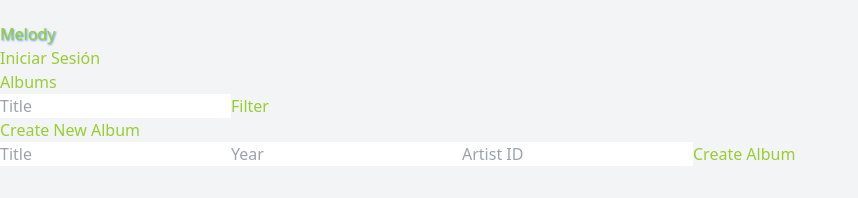
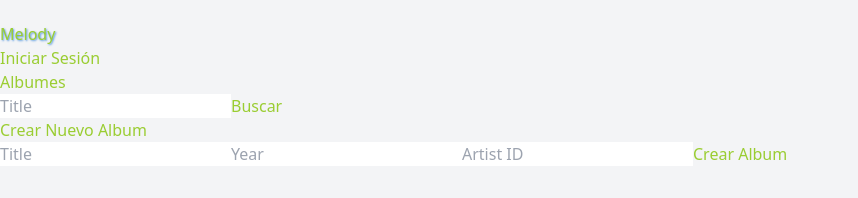
Before and after one commit to VauroraS/Proyecto_Integrador, a React (Vite) app: page /album in a window 1280 px wide. Shown: the part 310-508 px from the top of the page, without its empty margins (0-858 px from the left). Built offline with nearby package versions, Linux system fonts and the light colour scheme.

Commit message:
label-album

```diff
--- a/src/components/Music/AlbumPage.jsx
+++ b/src/components/Music/AlbumPage.jsx
@@ -35,7 +35,7 @@ function AlbumsPage() {
   };
 
   const handleAlbumClick = (albumId) => {
-    setSelectedAlbum(albumId);
+    setSelectedAlbum(albumId); // Establecer el álbum seleccionado
   };
 
   const handleInputChange = (e) => {
@@ -103,7 +103,7 @@ function AlbumsPage() {
     <div>
       <Navbar />
       <div className="container mx-auto p-4">
-        <h1 className="text-2xl font-bold mb-4">Albums</h1>
+        <h1 className="text-2xl font-bold mb-4">Albumes</h1>
 
         <form className="mb-4" onSubmit={handleSubmit}>
           <input
@@ -115,12 +115,12 @@ function AlbumsPage() {
             className="p-2 border border-gray-300 rounded"
           />
           <button type="submit" className="mt-4 ml-2 p-2 bg-[#5257cd] text-white rounded">
-            Filter
+            Buscar
           </button>
         </form>
 
         <div className="mb-4">
-          <h2 className="text-xl font-bold mb-2">Create New Album</h2>
+          <h2 className="text-xl font-bold mb-2">Crear Nuevo Album</h2>
           <input
             type="text"
             name="title"
@@ -146,7 +146,7 @@ function AlbumsPage() {
             className="p-2 border border-gray-300 rounded mr-2"
           />
           <button onClick={handleCreateAlbum} className="p-2 bg-[#5257cd] text-white rounded">
-            Create Album
+            Crear Album
           </button>
         </div>
 
@@ -158,7 +158,7 @@ function AlbumsPage() {
                 onClick={() => handleDeleteAlbum(album.id)}
                 className="mt-2 p-2 bg-red-500 text-white rounded"
               >
-                Delete Album
+                Eliminar Album
               </button>
             </div>
           ))}
--- a/src/components/Music/AlbumSongs.jsx
+++ b/src/components/Music/AlbumSongs.jsx
@@ -2,21 +2,33 @@ import React, { useState, useEffect } from 'react';
 import axios from 'axios';
 import SongCard from './SongCardAlbum';
 
-// Componente para mostrar las canciones de un álbum
 function AlbumSongs({ albumId }) {
   const [songs, setSongs] = useState([]);
   const [filters, setFilters] = useState({ title: '' });
+  const [loading, setLoading] = useState(false);
+  const [error, setError] = useState(null);
 
   useEffect(() => {
-    fetchSongs();
+    if (albumId) {
+      fetchSongs();
+    }
   }, [albumId, filters]);
 
   const fetchSongs = async () => {
+    if (!albumId) return;
+
+    setLoading(true);
+    setError(null);
+
     try {
-      const response = await axios.get(`https://sandbox.academiadevelopers.com/harmonyhub/albums/${albumId}/songs/`, { params: filters });
+      const response = await axios.get(`${import.meta.env.VITE_API_BASE_URL}/harmonyhub/albums/${albumId}/songs/`, {
+        params: filters,
+      });
       setSongs(response.data.results || []);
     } catch (error) {
-      console.error('Error fetching songs:', error);
+      setError(error.response ? error.response.data : error.message);
+    } finally {
+      setLoading(false);
     }
   };
 
@@ -42,14 +54,21 @@ function AlbumSongs({ albumId }) {
           className="p-2 border border-gray-300 rounded"
         />
         <button type="submit" className="mt-4 ml-2 p-2 bg-[#5257cd] text-white rounded">
-          Search
+          Buscar
         </button>
       </form>
 
+      {loading && <p>Loading...</p>}
+      {error && <p className="text-red-500">Error: {error}</p>}
+
       <div className="grid grid-cols-1 md:grid-cols-3 gap-4">
-        {songs.map((song) => (
-          <SongCard key={song.id} song={song} />
-        ))}
+        {songs.length > 0 ? (
+          songs.map((song) => (
+            <SongCard key={song.id} song={song} />
+          ))
+        ) : (
+          <p>No songs found</p>
+        )}
       </div>
     </div>
   );
```
